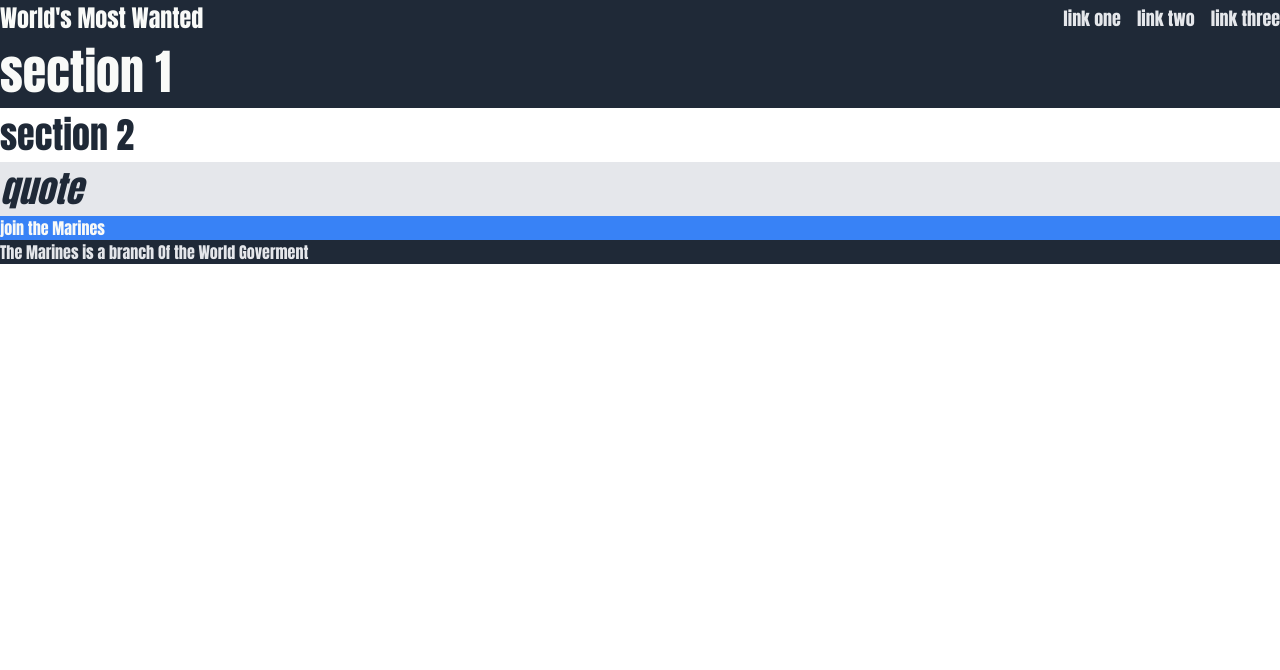
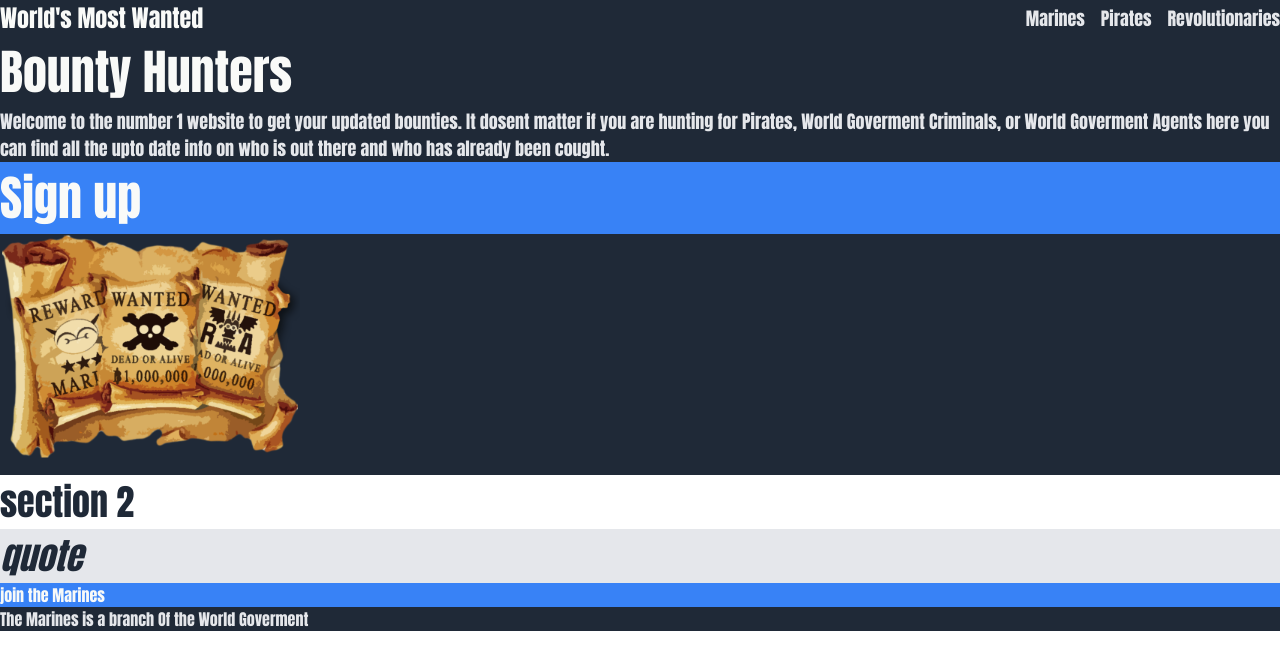
Before and after one commit to f345104v/css-project, a plain HTML site: page index.html in a window 1280 px wide. Drawn offline with Linux system fonts and the light colour scheme; files that its build step writes are made by us from their sources; files whose address does not match are found by name.

Commit message:
added content to content1

```diff
--- a/css/style.css
+++ b/css/style.css
@@ -73,3 +73,9 @@ ul {
     flex-direction: column;
     flex: 1;
 }
+
+img {
+    background-color: #1f2937;
+    width: 300px;
+    height: auto;
+}
--- a/index.html
+++ b/index.html
@@ -15,18 +15,29 @@
     <div class="header">
         <div class="logo">World's Most Wanted</div>
             <ul class="right-links">
-                <li>link one</li>
-                <li>link two</li>
-                <li>link three</li>
+                <li>Marines</li>
+                <li>Pirates</li>
+                <li>Revolutionaries</li>
             </ul>
         </div>
 
+    <div class="content1">
+
         <div class="container">
-            <div class="content1">section 1</div>
-            <div class="content2">section 2</div>
-            <div class="content3">quote</div>
-            <div class="button">join the Marines</div>
+            <div>Bounty Hunters</div>
+            <div class="secondary-text"> Welcome to the number 1 website to get your updated bounties. It dosent matter if you are hunting for Pirates, World Goverment Criminals, or World Goverment Agents here you can find all the upto date info on who is out there and who has already been cought.</div>
+            <div class="button">Sign up</div>
         </div>
+        <img src="/home/f345104v/repos/css-project/img/pinboard.png" alt="board full of posters">
+
+    </div>
+
+    <div class="content2">section 2</div>
+
+    <div class="content3">quote</div>
+
+    <div class="button">join the Marines</div>
+
 
     <div class="footer">The Marines is a branch Of the World Goverment</div>
 
```
Also changed, not shown: img/pinboard.png (added).
